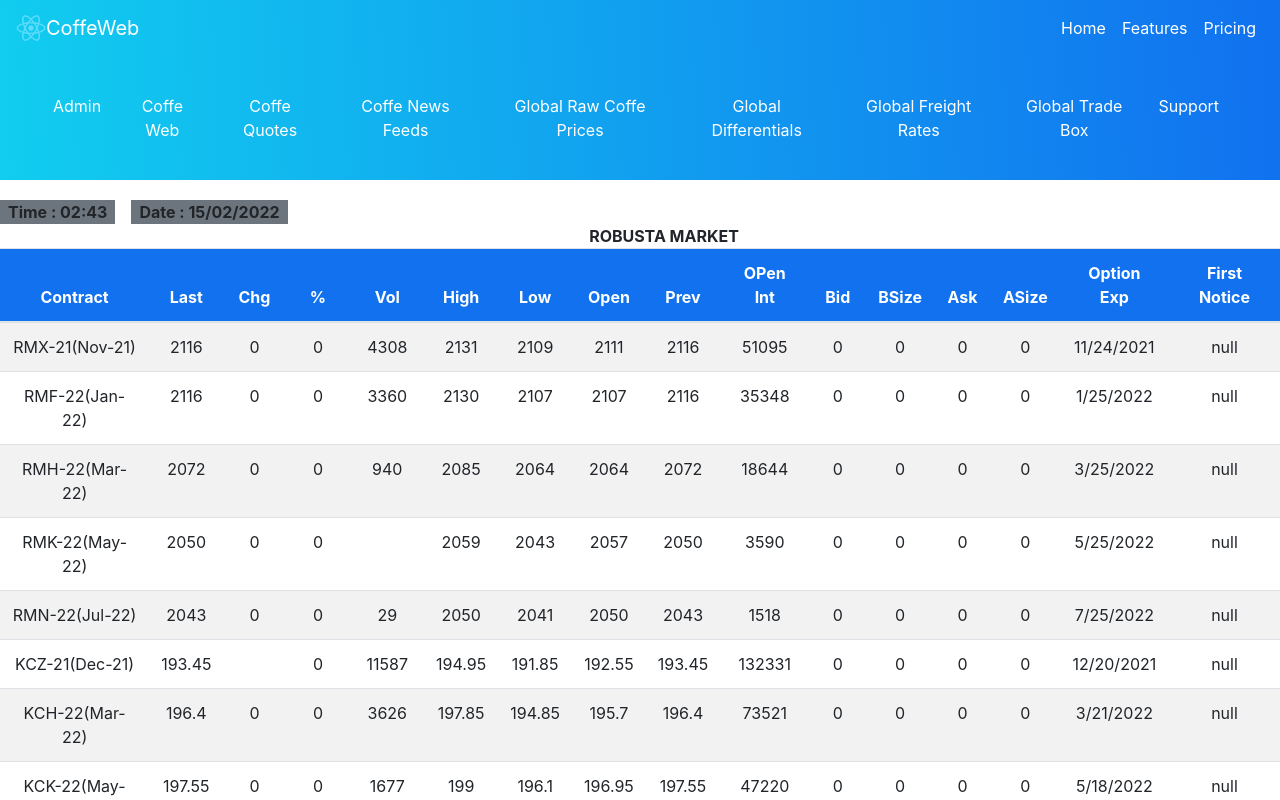
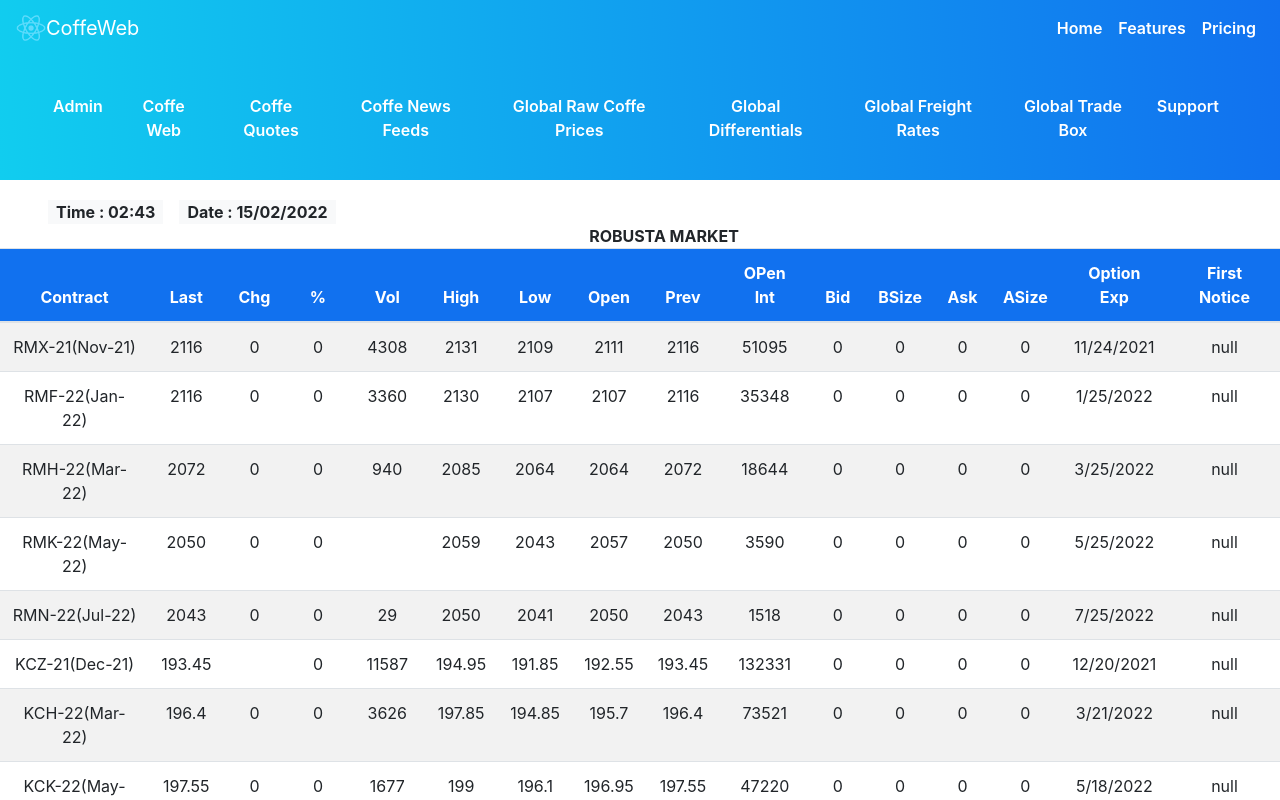
Before and after one commit to Bhaskarbabu1002/Coffe_Dashboard, a React (Create React App) app: page / in a window 1280 px wide. Shown: the top 800 px of the page. Built offline with nearby package versions, Linux system fonts and the light colour scheme.

Commit message:
color changes in date tag

```diff
--- a/src/App.css
+++ b/src/App.css
@@ -45,6 +45,7 @@
 }
 .nav-link {
   color: #fff;
+  font-weight: 600;
 }
 a {
   color: #fff;
--- a/src/App.js
+++ b/src/App.js
@@ -23,12 +23,12 @@
       <PreHeader/>
       <Header/>
       </div>
-                <div className="">
+            <div className="">
             <div className="table-card " >
               <div className="d-flex ">
-                <div className="d-flex ">
-                  <div>  <p className="mb-0 bg-secondary px-2 font-weight-bold">Time : 02:43</p></div>
-              <div>  <p className="mb-0 bg-secondary ml-3 px-2 font-weight-bold">Date : 15/02/2022</p></div>
+                <div className="d-flex ml-5">
+                  <div>  <p className="mb-0 bg-light px-2 font-weight-bold">Time : 02:43</p></div>
+              <div>  <p className="mb-0 bg-light ml-3 px-2 font-weight-bold">Date : 15/02/2022</p></div>
                 </div>
               </div>
               <div className="heading text-center">
--- a/src/components/Header.js
+++ b/src/components/Header.js
@@ -23,7 +23,7 @@
 
   <Navbar className="navbar-top navbar-dark" expand="md" id="navbar-main">
         <Container fluid>
-        <ul className="navbar-nav mr-auto">
+        <ul className="navbar-nav">
         <li className="nav-item ">
           <a className="nav-link" href="#">Admin </a>
         </li>
```
